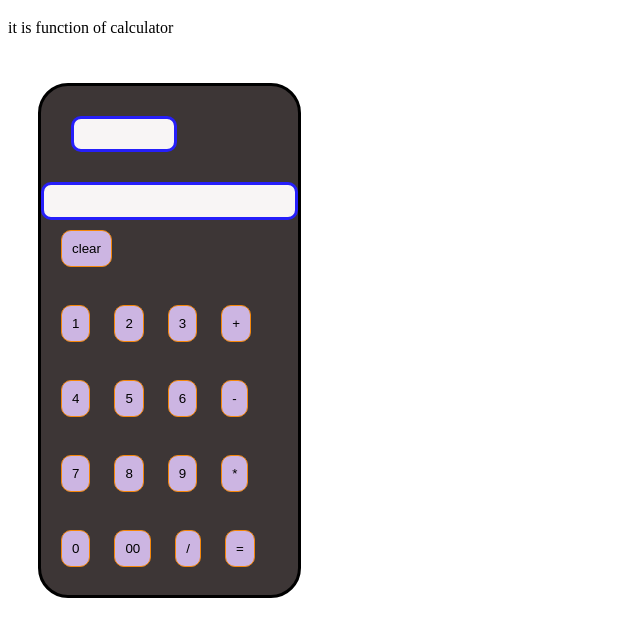
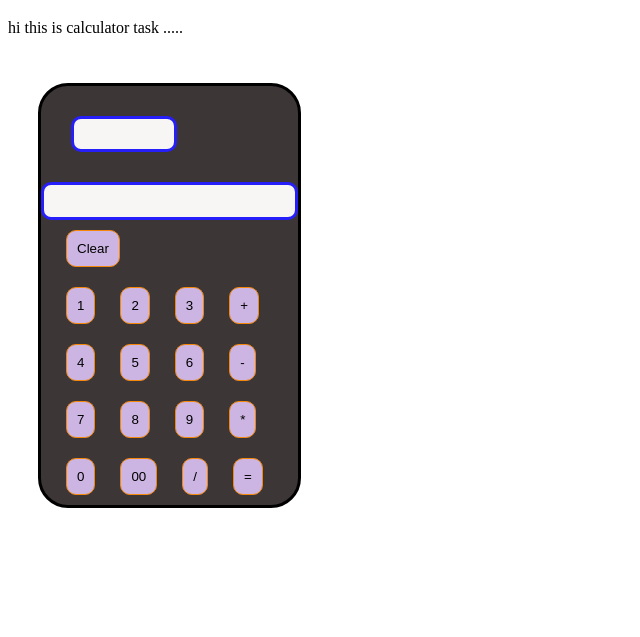
Before and after one commit to 18-06-1996/calculator, a plain HTML site: page index.html in a window 1280 px wide. Shown: the part 61-698 px from the top of the page, without its empty margins (0-640 px from the left). Drawn offline with Linux system fonts and the light colour scheme.

Commit message:
first commit

```diff
--- a/index.html
+++ b/index.html
@@ -18,7 +18,7 @@
     border: 1px solid rgb(245, 135, 10);
     border-radius: 10px;
     padding: 10px;
-    margin-left: 20px;
+    margin-left: 25px;
     margin-top: 10px;
     margin-bottom: 10px;
 }
@@ -46,30 +46,30 @@
 <body>
 
 
-    <h1 id="title"> calculator function</h1>
-    <p id="description">it is function of calculator </p>
+    <!-- <h1 id="title"> calculator function</h1>
+    <p id="description">it is function of calculator </p> -->
 
 
 
-    <div id="calc">
-     <p class="ans"></p>
+    <!-- <div id="calc"> -->
+     <!-- <p class="ans"></p>  -->
 
-     <input id="result" type="text"><br>
+     <!-- <input id="result" type="text"><br> -->
 
-        <button onclick="clear(this)" class="one clear"  id="clear"> clear</button><br><br>
-        <!-- <button onclick="erase(this)" class="one back"  id="back"> back</button> -->
+        <!-- <button onclick="clear(this)" class="one clear"  id="clear"> clear</button><br><br> -->
 
-        <button onclick="clicking(this)" class="one" id="1"> 1</button>
+
+        <!-- <button onclick="clicking(this)" class="one" id="1"> 1</button>
         <button onclick="clicking(this)" class="one"  id="2"> 2</button>
         <button onclick="clicking(this)" class="one"  id="3"> 3</button>
-        <button onclick="clicking(this)" class="one"  id="add"> +</button> <br><br>
+        <button onclick="clicking(this)" class="one"  id="add"> +</button> <br><br> -->
 
-        <button onclick="clicking(this)" class="one"  id="4"> 4</button>
+        <!-- <button onclick="clicking(this)" class="one"  id="4"> 4</button>
         <button onclick="clicking(this)" class="one"  id="5"> 5</button>
         <button onclick="clicking(this)" class="one" id="6"> 6</button>
-        <button onclick="clicking(this)" class="one"  id="subtract"> -</button> <br><br>
+        <button onclick="clicking(this)" class="one"  id="subtract"> -</button> <br><br> -->
 
-        <button onclick="clicking(this)" class="one"  id="7"> 7</button>
+        <!-- <button onclick="clicking(this)" class="one"  id="7"> 7</button>
         <button onclick="clicking(this)" class="one"  id="8"> 8</button>
         <button onclick="clicking(this)" class="one"  id="9"> 9</button>
         <button onclick="clicking(this)" class="one"  id="multiplication"> *</button> <br><br>
@@ -77,7 +77,7 @@
         <button onclick="clicking(this)" class="one"  id="0"> 0</button>
         <button onclick="clicking(this)" class="one"  id="00"> 00</button>
         <button onclick="clicking(this)" class="one"  id="division"> /</button>
-        <button onclick="evaluation(this)" class="one"  id="equal"> = </button><br><br>
+        <button onclick="evaluation(this)" class="one"  id="equal"> = </button><br><br> -->
 
 
 
--- a/script.js
+++ b/script.js
@@ -1,3 +1,170 @@
+ body=document.querySelector('body')
+
+
+title=document.createElement('h1')
+title.innerText='calculator function'
+ title.setAttribute('id','title')
+
+ body.append(title)
+ para=document.createElement('p')
+ para.innerText='hi this is calculator task .....'
+ para.setAttribute('id','description')
+ body.append(para)
+
+box=document.createElement('div')
+box.setAttribute('id','calc')
+body.append(box)
+para1=document.createElement('p')
+para1.classList.add('ans')
+box.append(para1)
+res=document.createElement('input')
+res.setAttribute('id','result')
+ res.setAttribute('type','text')
+box.append(res)
+document.createElement("br")
+
+
+
+div1=document.createElement('div')
+a=document.createElement('button')
+a.setAttribute('onclick','clear(this)')
+a.classList.add('one')
+a.setAttribute('id','clear')
+a.innerText='Clear'
+div1.append(a)
+box.append(div1)
+document.createElement("br")
+
+//buttons
+
+div2=document.createElement('div')
+btn2=document.createElement('button')
+btn2.setAttribute('onclick','clicking(this)')
+btn2.classList.add('one')
+btn2.setAttribute('id','1')
+btn2.innerText='1'
+div2.append(btn2)
+
+btn3=document.createElement('button')
+btn3.setAttribute('onclick','clicking(this)')
+btn3.classList.add('one')
+btn3.setAttribute('id','2')
+btn3.innerText='2'
+div2.append(btn3)
+
+btn4=document.createElement('button')
+btn4.setAttribute('onclick','clicking(this)')
+btn4.classList.add('one')
+btn4.setAttribute('id','3')
+btn4.innerText='3'
+div2.append(btn4)
+
+btn5=document.createElement('button')
+btn5.setAttribute('onclick','clicking(this)')
+btn5.classList.add('one')
+btn5.setAttribute('id','add')
+btn5.innerText='+'
+div2.append(btn5)
+box.append(div2)
+
+
+div3=document.createElement('div')
+btn6=document.createElement('button')
+btn6.setAttribute('onclick','clicking(this)')
+btn6.classList.add('one')
+btn6.setAttribute('id','4')
+btn6.innerText='4'
+div3.append(btn6)
+
+b=document.createElement('button')
+b.setAttribute('onclick','clicking(this)')
+b.classList.add('one')
+b.setAttribute('id','5')
+b.innerText='5'
+div3.append(b)
+
+c=document.createElement('button')
+c.setAttribute('onclick','clicking(this)')
+c.classList.add('one')
+c.setAttribute('id','6')
+c.innerText='6'
+div3.append(c)
+
+d=document.createElement('button')
+d.setAttribute('onclick','clicking(this)')
+d.classList.add('one')
+d.setAttribute('id','subtract')
+d.innerText='-'
+div3.append(d)
+box.append(div3)
+
+
+div4=document.createElement('div')
+c=document.createElement('button')
+c.setAttribute('onclick','clicking(this)')
+c.classList.add('one')
+c.setAttribute('id','7')
+c.innerText='7'
+div4.append(c)
+
+d=document.createElement('button')
+d.setAttribute('onclick','clicking(this)')
+d.classList.add('one')
+d.setAttribute('id','8')
+d.innerText='8'
+div4.append(d)
+
+e=document.createElement('button')
+e.setAttribute('onclick','clicking(this)')
+e.classList.add('one')
+e.setAttribute('id','9')
+e.innerText='9'
+div4.append(e)
+
+f=document.createElement('button')
+f.setAttribute('onclick','clicking(this)')
+f.classList.add('one')
+f.setAttribute('id','multiplication')
+f.innerText='*'
+div4.append(f)
+box.append(div4)
+
+
+div5=document.createElement('div')
+g=document.createElement('button')
+g.setAttribute('onclick','clicking(this)')
+g.classList.add('one')
+g.setAttribute('id','0')
+g.innerText='0'
+div5.append(g)
+
+h=document.createElement('button')
+h.setAttribute('onclick','clicking(this)')
+h.classList.add('one')
+h.setAttribute('id','00')
+h.innerText='00'
+div5.append(h)
+
+i=document.createElement('button')
+i.setAttribute('onclick','clicking(this)')
+i.classList.add('one')
+i.setAttribute('id','division')
+i.innerText='/'
+div5.append(i)
+
+e=document.createElement('button')
+e.setAttribute('onclick','evaluation(this)')
+e.classList.add('one')
+e.setAttribute('id','equal')
+e.innerText='='
+div5.append(e)
+box.append(div5)
+
+
+
+
+//logic
+
 function clicking(event){
 event.innerText
 parent=document.querySelector('#result')
```
